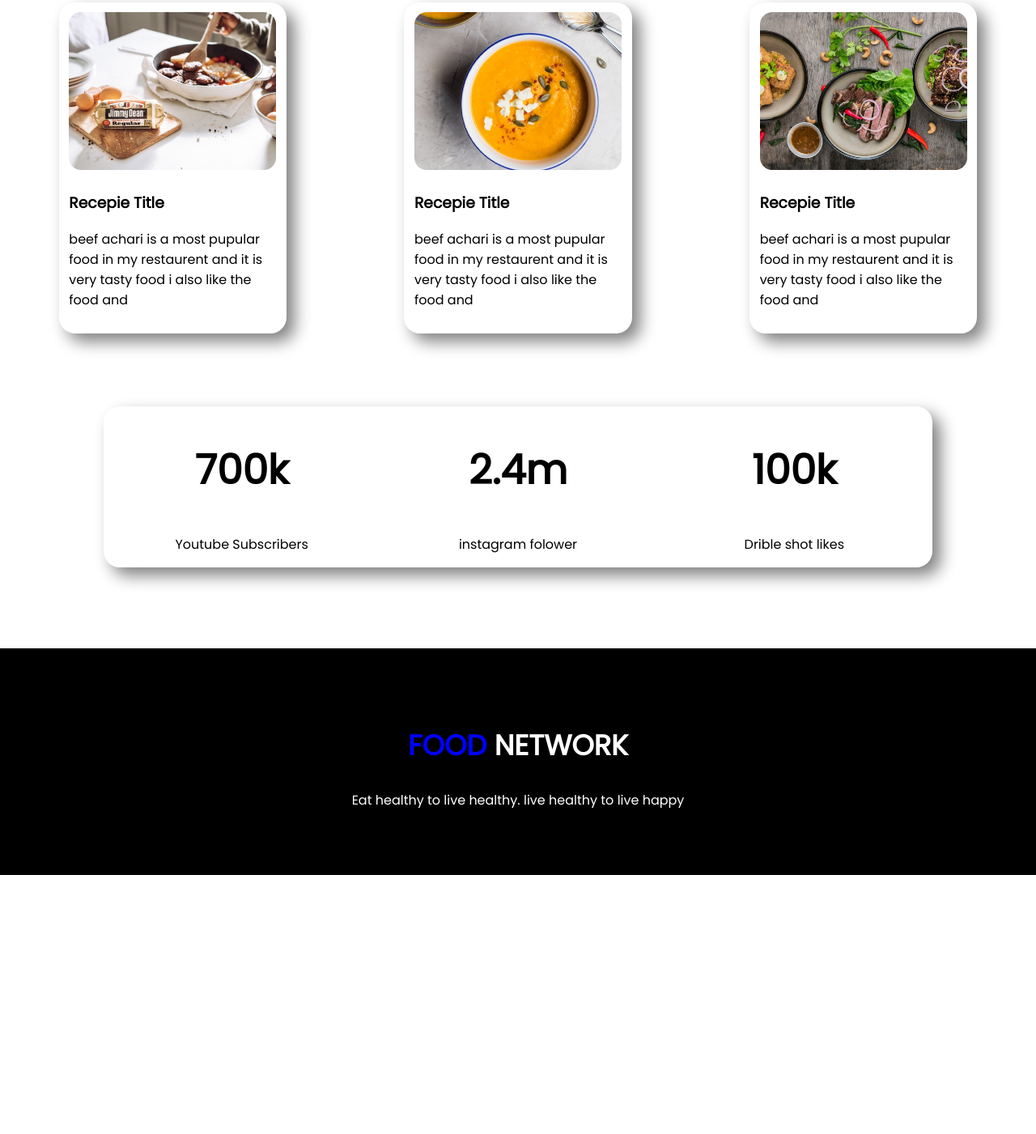
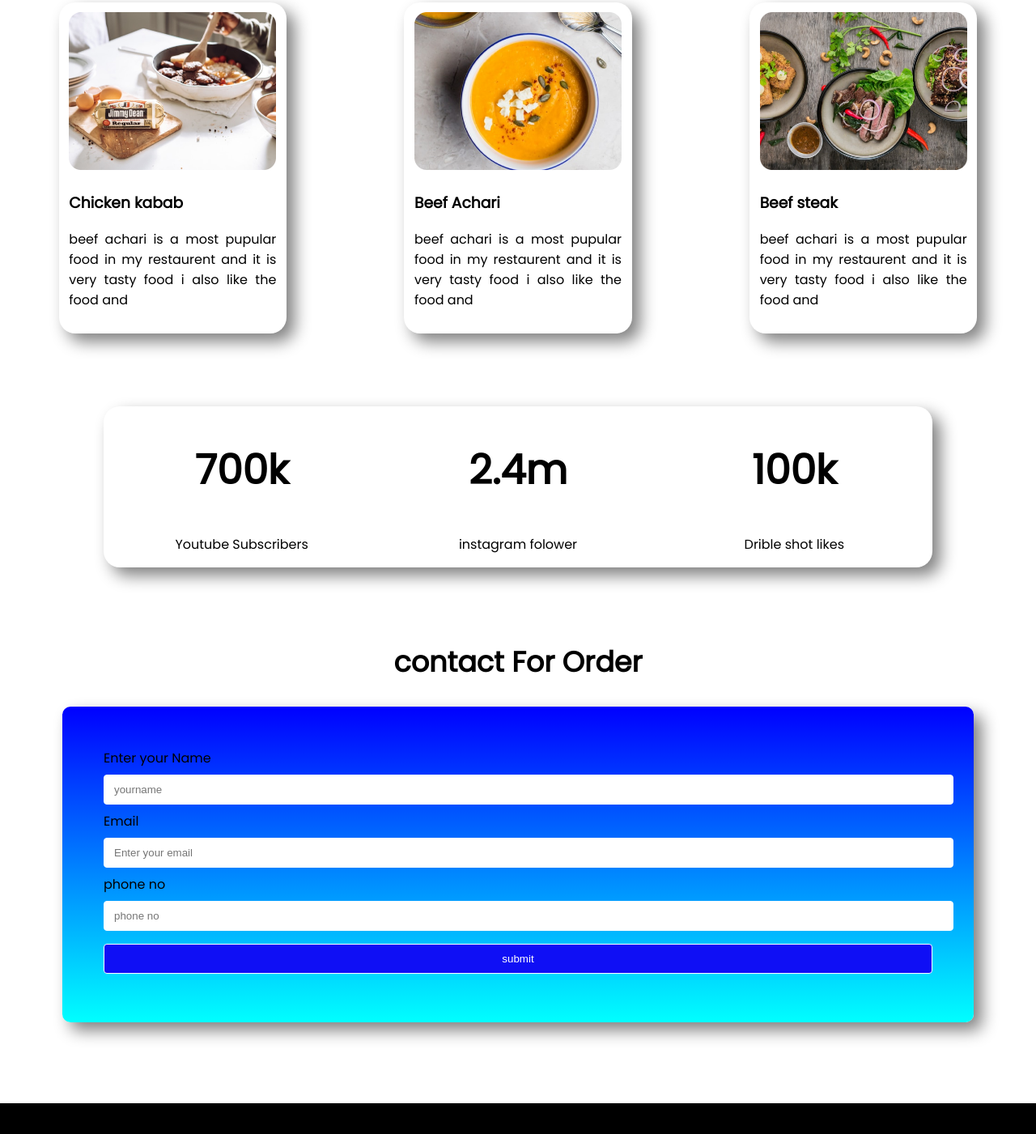
Before and after one commit to TareqAhsan/food-website, a plain HTML site: page index.html in a window 1280 px wide. Shown: the part 1659-3060 px from the top of the page at 81% size. Before the commit the page ends 2740 px from the top, so only its background shows below. Drawn offline with Linux system fonts and the light colour scheme.

Commit message:
contact section added

```diff
--- a/index.html
+++ b/index.html
@@ -41,17 +41,17 @@
            <div class="food-list head">
             <div class="food-title">
                 <img src="./images/Project Cover.jpg" alt="food">
-                <h3>Recepie Title</h3>
+                <h3>Chicken kabab</h3>
                 <p>beef achari is a most pupular food in my restaurent and it is very tasty food i also like the food and</p>
                </div>
                <div class="food-title">
                 <img src="./images/Project Cover.png" alt="food">
-                <h3>Recepie Title</h3>
+                <h3>Beef Achari</h3>
                 <p>beef achari is a most pupular food in my restaurent and it is very tasty food i also like the food and</p>
                </div>
                <div class="food-title">
                 <img src="./images/Project Cover1.jpg" alt="food">
-                <h3>Recepie Title</h3>
+                <h3>Beef steak</h3>
                 <p>beef achari is a most pupular food in my restaurent and it is very tasty food i also like the food and</p>
                </div>
            </div>
@@ -72,6 +72,20 @@
              </div>
          </div>
     </section>
+    <section class="contract">
+        <h2 style="text-align: center;">contact For Order</h2>
+        <div class="info">
+            <form action="">
+                 <label for="name">Enter your Name</label><br>
+                 <input type="text" placeholder="yourname"><br>
+                 <label for="email">Email</label><br>
+                 <input type="email" placeholder="Enter your email"><br>
+                 <label for="phone">phone no</label><br>
+                 <input type="text" placeholder="phone no">
+                 <input class="sub" type="submit" value="submit">
+            </form>
+        </div>
+    </section>
    <footer>
         <h2><SPAN class="blue">FOOD</SPAN> NETWORK</h2>
         <p>Eat healthy to live healthy. live healthy to live happy</p>
--- a/style.css
+++ b/style.css
@@ -61,6 +61,7 @@ h2 {
   margin:0 auto;
   padding: 1%;
   box-shadow: 10px 10px 20px grey;
+  text-align: justify;
   border-radius: 20px;
 }
 .food-title img {
@@ -90,3 +91,28 @@ footer {
   text-align: center;
   justify-content: center;
 }
+.info{
+  background-image: linear-gradient(blue,cyan);
+  box-shadow: 10px 10px 20px grey;
+  width: 80%;
+  padding: 4%;
+  border-radius: 10px;
+  margin: 0 auto;
+}
+input{
+  width: 100%;
+  padding: 10px 12px;
+  margin: 8px 0;
+  border: 1px solid white;
+  display: inline-block;
+  border-radius: 4px;
+}
+.sub{
+  width: 100%;
+  padding: 10px 12px;
+  margin:8px 0;
+  background-color:rgb(15, 15, 245);
+  color: white;
+  cursor: pointer;
+  border-radius: 4px;
+}
```
